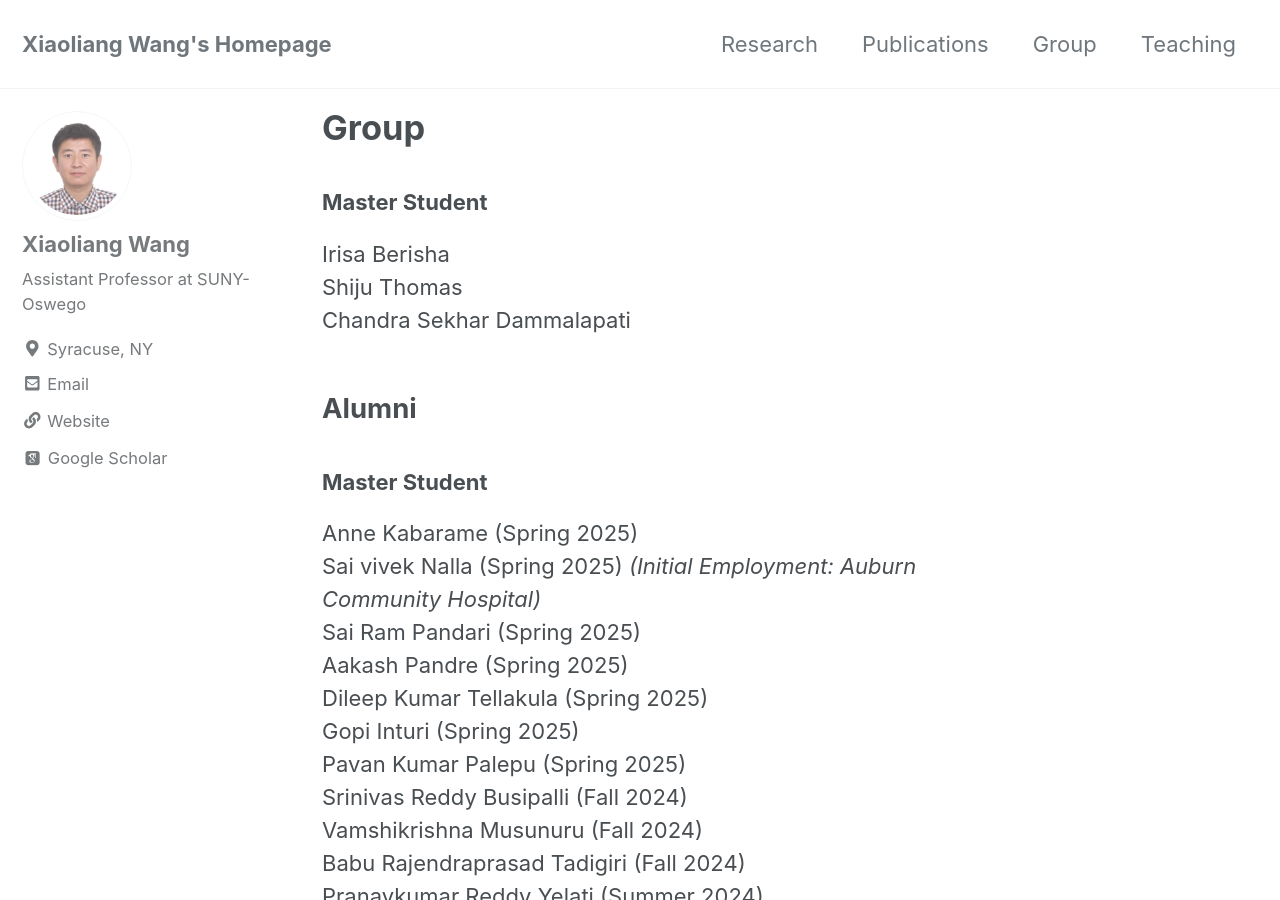
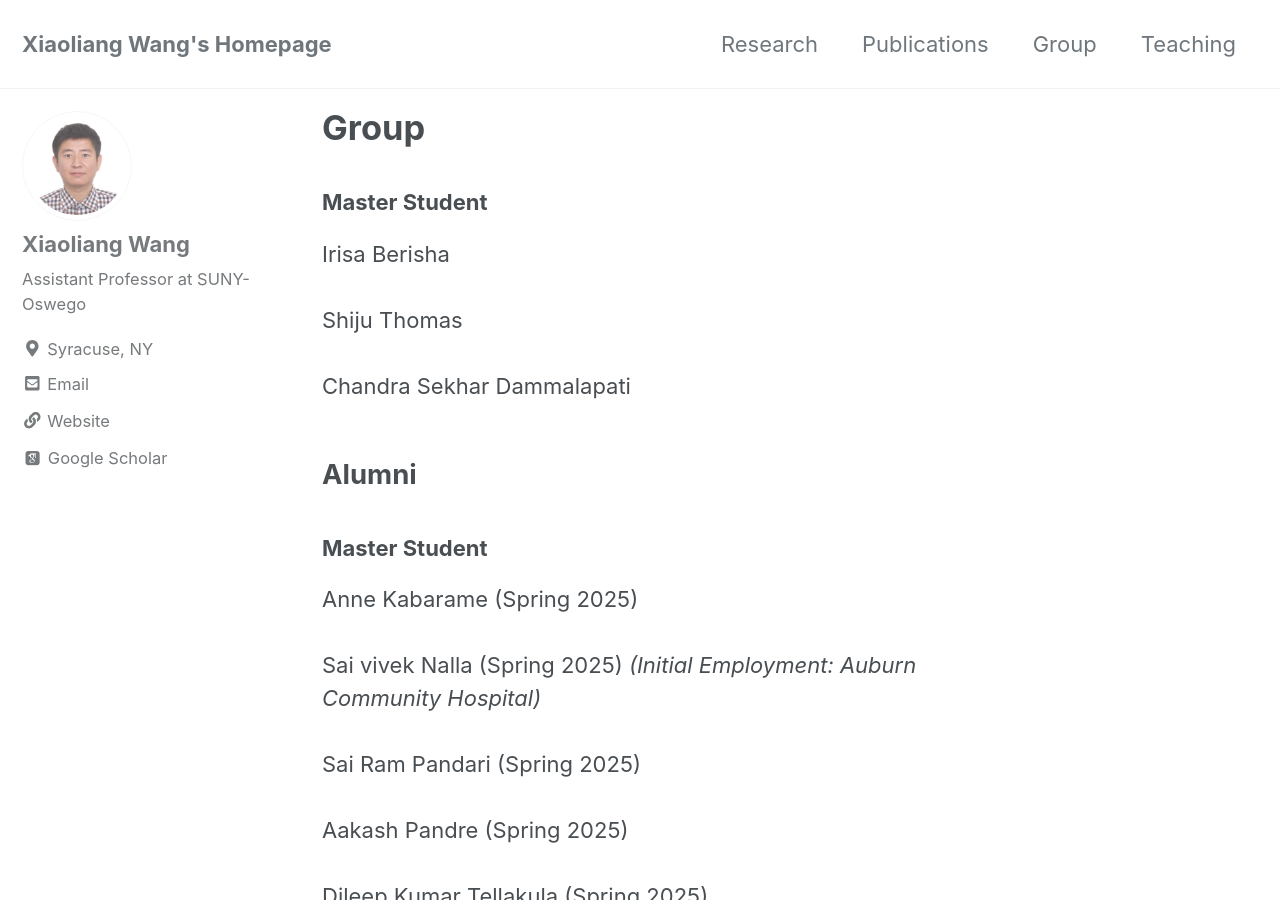
Before and after one commit to wang-xiaoliang/wang-xiaoliang.github.io, a Jekyll site: the page built from _pages/group.md, in a window 1280 px wide and 900 px high. Built offline with Jekyll 4.4.1, drawn with Linux system fonts in a browser that asks for light colours; cached includes are drawn as plain includes; nearby versions of some CDN libraries; some web fonts are replaced.

```diff
--- a/_pages/group.md
+++ b/_pages/group.md
@@ -7,32 +7,32 @@ author_profile: true
 
 <h3>Master Student</h3>
 
-Irisa Berisha <br>
-Shiju Thomas <br>
-Chandra Sekhar Dammalapati <br>
+Irisa Berisha <br><br>
+Shiju Thomas <br><br>
+Chandra Sekhar Dammalapati
 
 <h2>Alumni</h2>
 
 <h3>Master Student</h3>
 
-Anne Kabarame (Spring 2025) <br>
-Sai vivek Nalla (Spring 2025) <i>(Initial Employment: Auburn Community Hospital)</i> <br>
-Sai Ram Pandari (Spring 2025) <br>
-Aakash Pandre (Spring 2025) <br>
-Dileep Kumar Tellakula (Spring 2025) <br>
-Gopi Inturi (Spring 2025) <br>
-Pavan Kumar Palepu (Spring 2025) <br>
-Srinivas Reddy Busipalli (Fall 2024) <br>
-Vamshikrishna Musunuru (Fall 2024) <br>
-Babu Rajendraprasad Tadigiri (Fall 2024) <br>
-Pranaykumar Reddy Yelati (Summer 2024) <br>
-Megha Sesha Myneni (Summer 2024) <br>
-Konne Raghu Vamsi (Summer 2024) <br>
-Sreeja Tota (Fall 2023) <br>
-Nedal Lnu (Spring 2023) <br>
-Matthew Neumeyer (Spring 2023) <br>
+Anne Kabarame (Spring 2025) <br><br>
+Sai vivek Nalla (Spring 2025) <i>(Initial Employment: Auburn Community Hospital)</i> <br><br>
+Sai Ram Pandari (Spring 2025) <br><br>
+Aakash Pandre (Spring 2025) <br><br>
+Dileep Kumar Tellakula (Spring 2025) <br><br>
+Gopi Inturi (Spring 2025) <br><br>
+Pavan Kumar Palepu (Spring 2025) <br><br>
+Srinivas Reddy Busipalli (Fall 2024) <br><br>
+Vamshikrishna Musunuru (Fall 2024) <br><br>
+Babu Rajendraprasad Tadigiri (Fall 2024) <br><br>
+Pranaykumar Reddy Yelati (Summer 2024) <br><br>
+Megha Sesha Myneni (Summer 2024) <br><br>
+Konne Raghu Vamsi (Summer 2024) <br><br>
+Sreeja Tota (Fall 2023) <br><br>
+Nedal Lnu (Spring 2023) <br><br>
+Matthew Neumeyer (Spring 2023) <br><br>
 Emily Curtis (Fall 2022) <i>(Initial Employment: New England Medical Innovation Center (NEMIC))</i>
 
 <h3>Undergraduate Student</h3>
-Ethan Owens (VCU Summer 2022) <br>
+Ethan Owens (VCU Summer 2022) <br><br>
 Justin Lowery (VSU Summer 2022)
```
